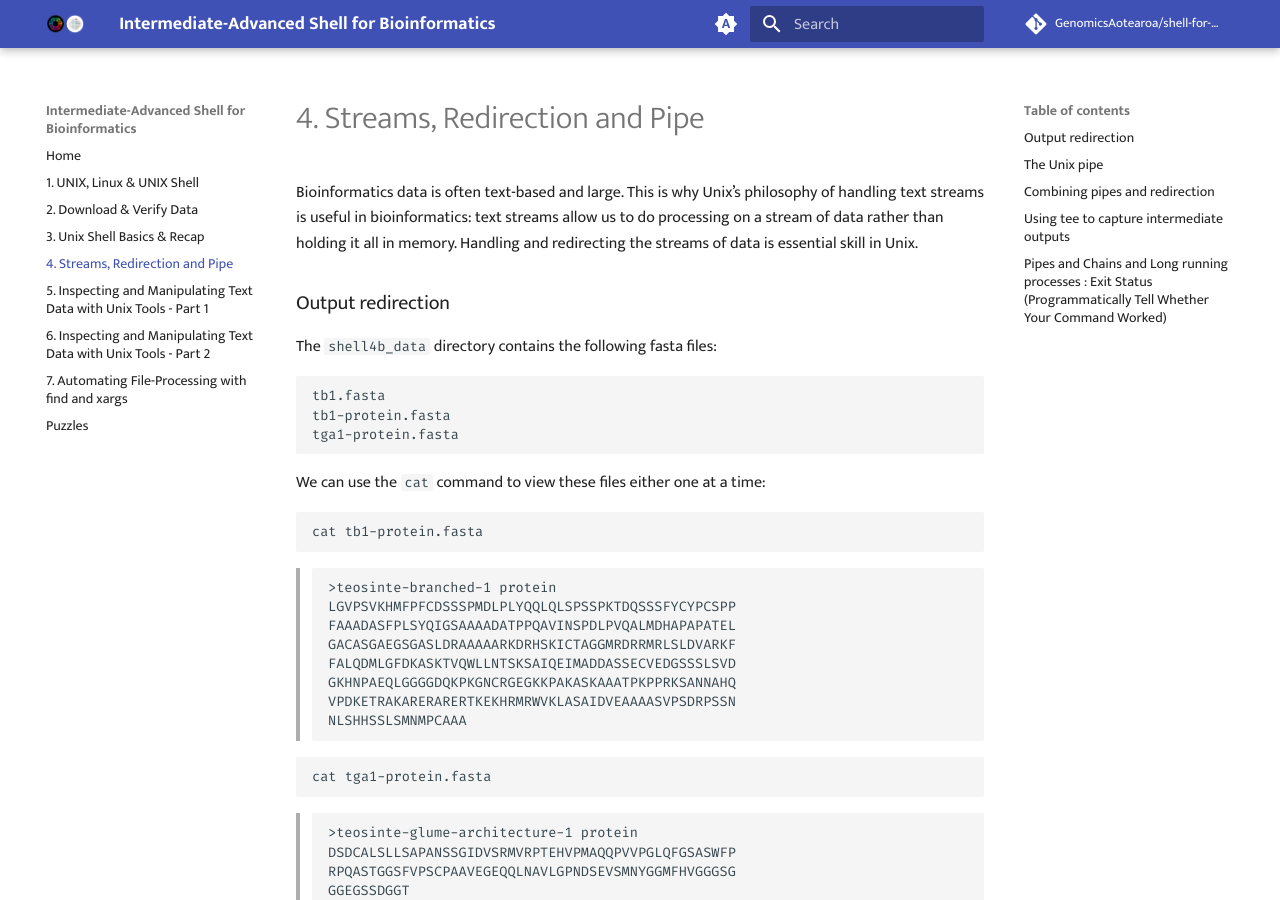
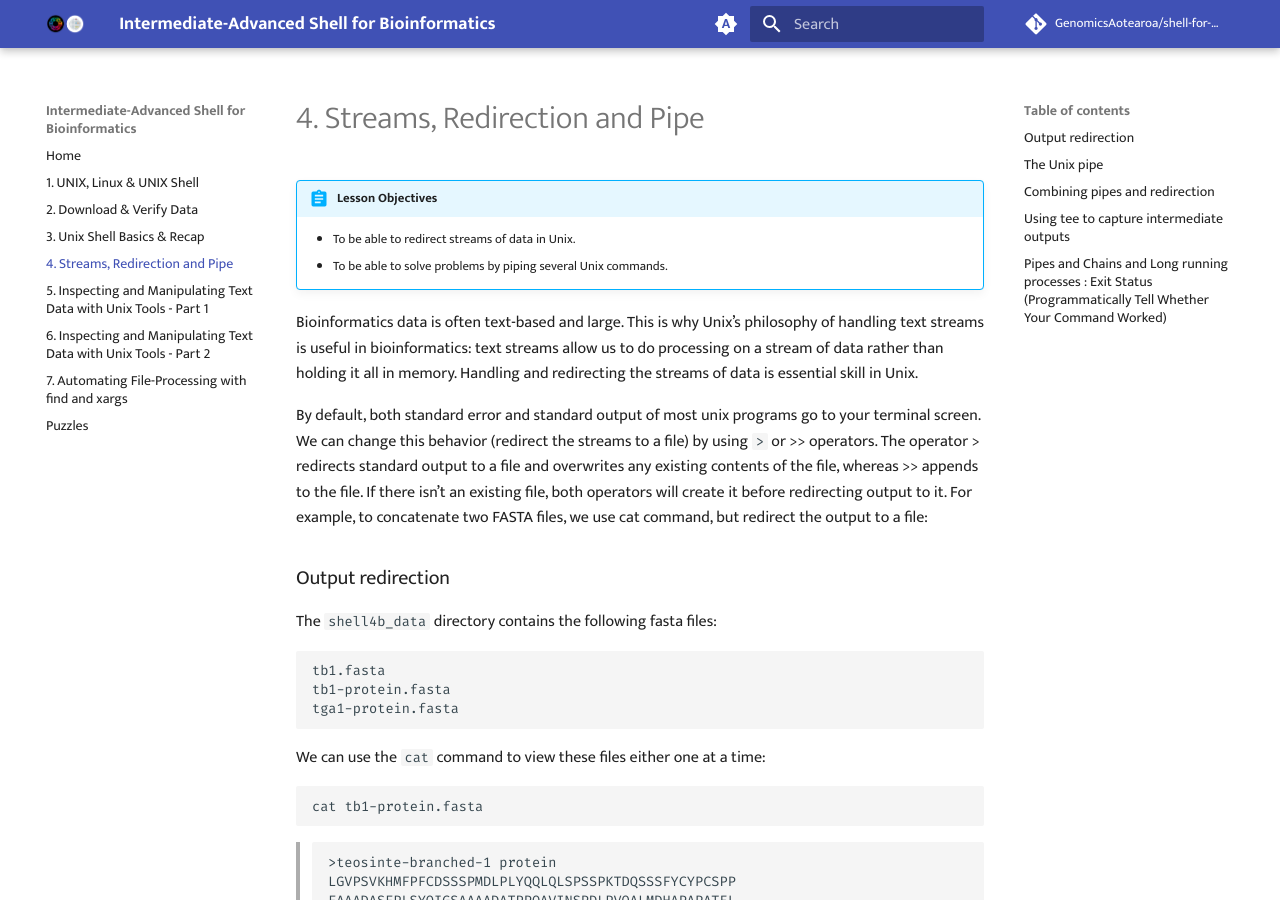
Before and after one commit to GenomicsAotearoa/shell-for-bioinformatics, an MkDocs documentation site: the page built from docs/3_streams_red_pipe.md, in a window 1280 px wide and 900 px high. Built offline with MkDocs 1.6.1 and Material for MkDocs 9.7.7, drawn with Linux system fonts in a browser that asks for light colours; comment, search, counter and statistics services are not loaded; the version menu is left out.

Commit message:
lesson objectives to 4.

```diff
--- a/docs/3_streams_red_pipe.md
+++ b/docs/3_streams_red_pipe.md
@@ -1,6 +1,14 @@
 # 4. Streams, Redirection and Pipe
 
+!!! abstract "Lesson Objectives"
+
+    - To be able to redirect streams of data in Unix.
+    - To be able to solve problems by piping several Unix commands.
+
 Bioinformatics data is often text-based and large. This is why Unix’s philosophy of handling text streams is useful in bioinformatics: text streams allow us to do processing on a stream of data rather than holding it all in memory. Handling and redirecting the streams of data is essential skill in Unix.
+
+
+By default, both standard error and standard output of most unix programs go to your terminal screen. We can change this behavior (redirect the streams to a file) by using `>` or >> operators. The operator > redirects standard output to a file and overwrites any existing contents of the file, whereas >> appends to the file. If there isn’t an existing file, both operators will create it before redirecting output to it. For example, to concatenate two FASTA files, we use cat command, but redirect the output to a file:
 
 ### Output redirection
 
```
